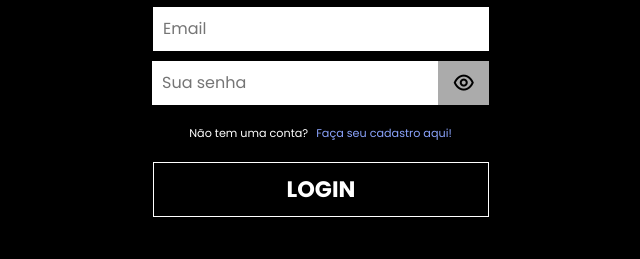
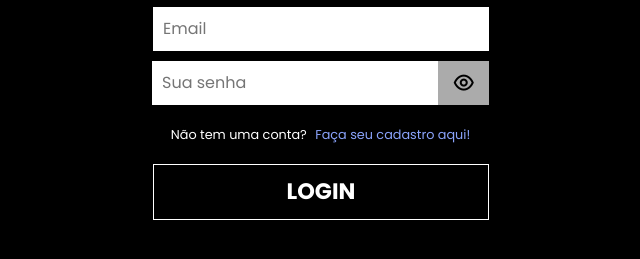
Before and after one commit to Ericofff/Akame, a plain HTML site: page index.html in a window 1280 px wide. Shown: the part 209-468 px from the top of the page, without its empty margins (319-959 px from the left). Drawn offline with nearby package versions, Linux system fonts and the light colour scheme.

Commit message:
Revert "Update login.css"
This reverts commit ffd1af99799a5853f4da26b581908ee7ebbc2c10.

```diff
--- a/css/login.css
+++ b/css/login.css
@@ -26,7 +26,7 @@ body{
     align-items: center;
     width: auto;
     height: auto;
-    /* padding: 0 35px; */
+    padding: 0 35px;
 }
 /* login form */
 .login .input-group{
@@ -51,7 +51,7 @@ input:-webkit-autofill:active{
     -webkit-box-shadow: 0 0 0 30px white inset !important;
 }
 p{
-    font-size: .7em;
+    font-size: .8em;
     text-align: center;
     padding: 10px;
     margin: 10px 0 10px 0;
```
